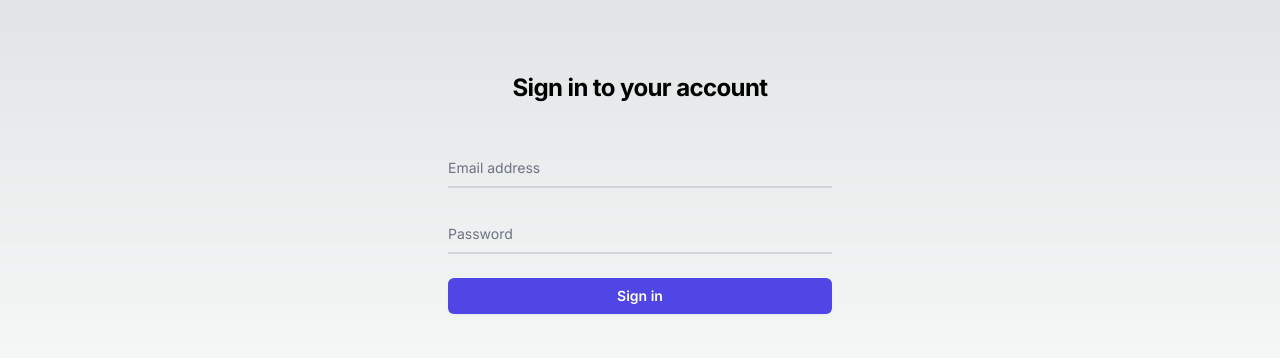
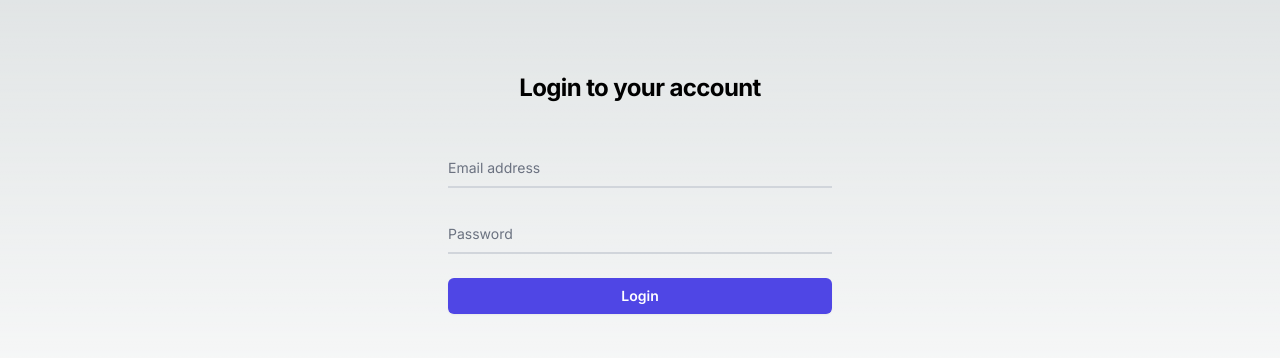
Before and after one commit to AayushMandora/Project-2-Chat-App, a Next.js app in the folder chatapp/: page /login in a window 1280 px wide. Shown: the part 198-556 px from the top of the page. Built offline with nearby package versions, Linux system fonts and the light colour scheme.

Commit message:
Update page.js

```diff
--- a/chatapp/app/login/page.js
+++ b/chatapp/app/login/page.js
@@ -6,7 +6,7 @@ const page = () => {
     <div className="flex h-[80vh] flex-col items-center justify-center px-6 py-12 lg:px-8">
       <div className="sm:mx-auto sm:w-full sm:max-w-sm">
         <h2 className="mt-10 text-center text-2xl font-bold leading-9 tracking-tight">
-          Sign in to your account
+          Login to your account
         </h2>
       </div>
 
@@ -51,7 +51,7 @@ const page = () => {
               type="submit"
               className="flex w-full justify-center rounded-md bg-indigo-600 px-3 py-1.5 text-sm font-semibold leading-6 text-white shadow-sm hover:bg-indigo-500 focus-visible:outline focus-visible:outline-2 focus-visible:outline-offset-2 focus-visible:outline-indigo-600"
             >
-              Sign in
+              Login
             </button>
           </div>
         </from>
```
